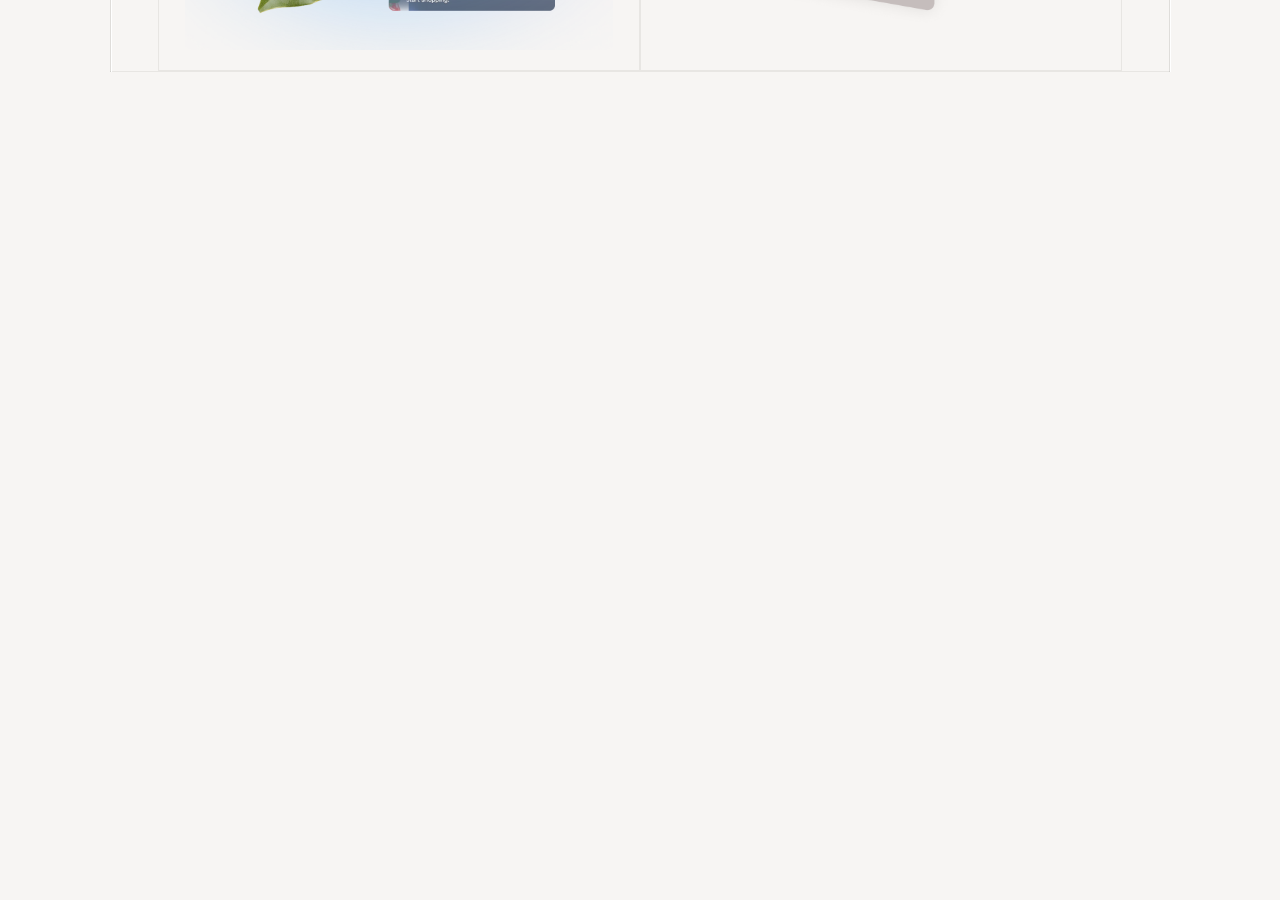
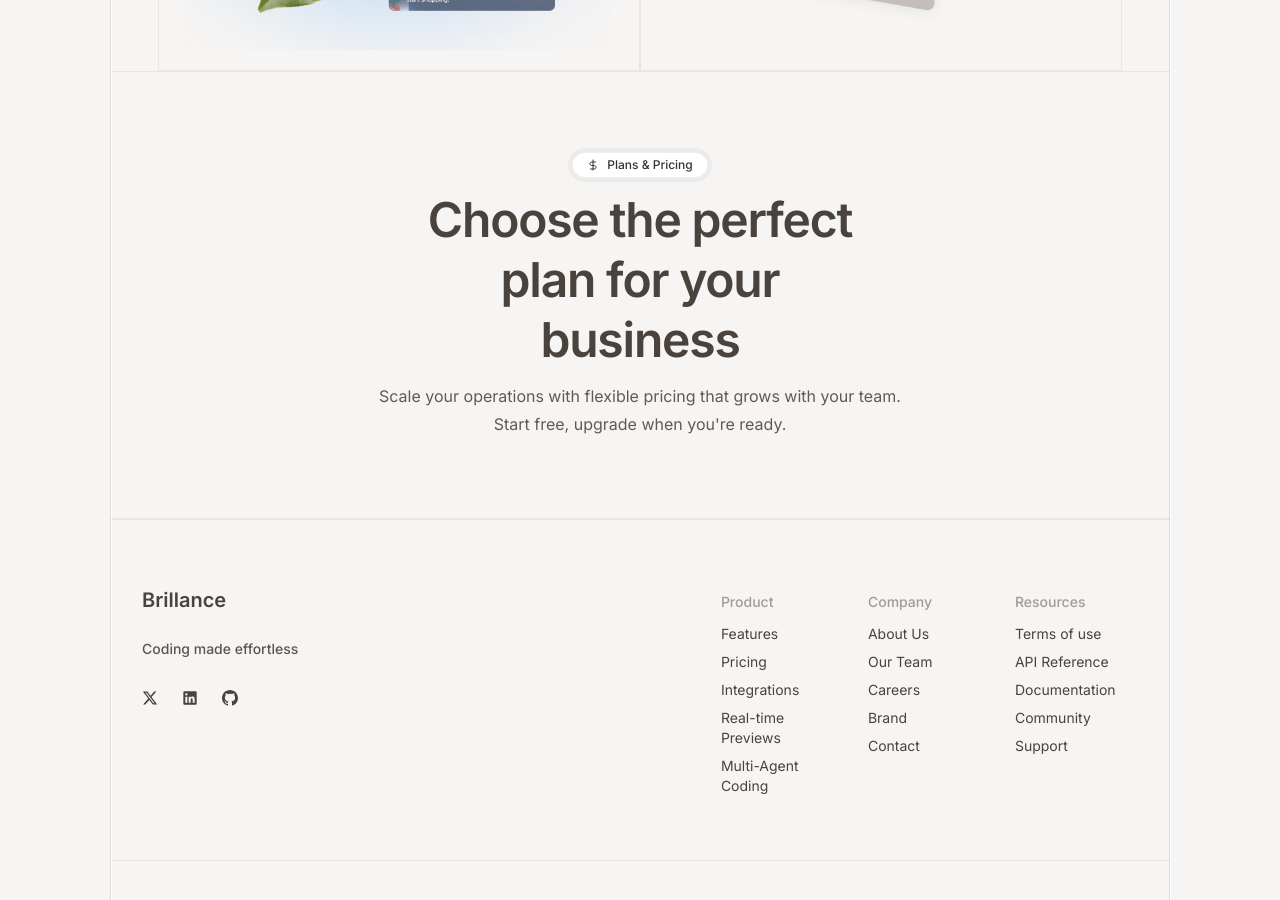
Before and after one commit to ali1215311/project-1-Brilliance, a React (Vite) app: page / in a window 1280 px wide. Shown: the part 3240-4140 px from the top of the page. Before the commit the page ends 3312 px from the top, so only its background shows below. Built offline with nearby package versions, Linux system fonts and the light colour scheme.

Commit message:
Add Footer, complete site

```diff
--- a/src/App.jsx
+++ b/src/App.jsx
@@ -1,8 +1,10 @@
-import FeatureCards from "./Components/FeatureCards";
-import Hero from "./Components/Hero";
-import Navigation from "./Components/Navigation";
-import Services from "./Components/Services";
-import Testimonials from "./Components/Testimonials";
+import FeatureCards from "./components/FeatureCards";
+import Footer from "./components/Footer";
+import Hero from "./components/Hero";
+import Navigation from "./components/Navigation";
+import Pricing from "./components/Pricing";
+import Services from "./components/Services";
+import Testimonials from "./components/Testimonials";
 
 const App = () => {
   return (
@@ -14,6 +16,8 @@ const App = () => {
       <FeatureCards />
       <Testimonials />
       <Services />
+      <Pricing />
+      <Footer />
     </div>
   );
 };
--- /dev/null
+++ b/src/Components/Footer.jsx
@@ -0,0 +1,97 @@
+import Github from "./svg/Github";
+import LinkedIn from "./svg/LinkedIn";
+import Twitter from "./svg/Twitter";
+
+const Footer = () => {
+  return (
+    <>
+      <div className="w-full max-w-[calc(100%-32px)] sm:max-w-[calc(100%-48px)] md:max-w-[calc(100%-64px)] lg:max-w-[1060px] border-t border-[rgba(55,50,47,0.12)] pt-10 pb-16 m-auto">
+        <div className="flex flex-col justify-between md:flex-row pb-8 md:px-8 lg:px-0">
+          <div className="flex flex-col justify-start gap-8 p-4 md:p-8 h-auto">
+            <h3 className="text-[#49423D] text-xl font-semibold leading-4">
+              Brillance
+            </h3>
+            <p className="text-[rgba(73,66,61,0.90)] text-sm font-medium leading-[18px]">
+              Coding made effortless
+            </p>
+            <div className="flex justify-start items-center gap-4">
+              <Twitter />
+              <LinkedIn />
+              <Github />
+            </div>
+          </div>
+          <div className="flex flex-col sm:flex-row flex-wrap justify-start p-4 md:p-8 gap-6 mad:gap-8">
+            <div className="flex flex-col justify-start items-start gap-3 flex-1 min-w-[120px]">
+              <h4 className="text-[rgba(73,66,61,0.50)] text-sm font-medium leading-5">
+                Product
+              </h4>
+              <div className="flex flex-col justify-end items-start gap-2">
+                <p className="text-[#49423D] text-sm font-normal leading-5 cursor-pointer hover:text-[#37322F] transition-colors">
+                  Features
+                </p>
+                <p className="text-[#49423D] text-sm font-normal leading-5 cursor-pointer hover:text-[#37322F] transition-colors">
+                  Pricing
+                </p>
+                <p className="text-[#49423D] text-sm font-normal leading-5 cursor-pointer hover:text-[#37322F] transition-colors">
+                  Integrations
+                </p>
+                <p className="text-[#49423D] text-sm font-normal leading-5 cursor-pointer hover:text-[#37322F] transition-colors">
+                  Real-time Previews
+                </p>
+                <p className="text-[#49423D] text-sm font-normal leading-5 cursor-pointer hover:text-[#37322F] transition-colors">
+                  Multi-Agent Coding
+                </p>
+              </div>
+            </div>
+            <div className="flex flex-col justify-start items-start gap-3 flex-1 min-w-[120px]">
+              <h4 className="text-[rgba(73,66,61,0.50)] text-sm font-medium leading-5">
+                Company
+              </h4>
+              <div className="flex flex-col justify-end items-start gap-2">
+                <p className="text-[#49423D] text-sm font-normal leading-5 cursor-pointer hover:text-[#37322F] transition-colors">
+                  About Us
+                </p>
+                <p className="text-[#49423D] text-sm font-normal leading-5 cursor-pointer hover:text-[#37322F] transition-colors">
+                  Our Team
+                </p>
+                <p className="text-[#49423D] text-sm font-normal leading-5 cursor-pointer hover:text-[#37322F] transition-colors">
+                  Careers
+                </p>
+                <p className="text-[#49423D] text-sm font-normal leading-5 cursor-pointer hover:text-[#37322F] transition-colors">
+                  Brand
+                </p>
+                <p className="text-[#49423D] text-sm font-normal leading-5 cursor-pointer hover:text-[#37322F] transition-colors">
+                  Contact
+                </p>
+              </div>
+            </div>
+            <div className="flex flex-col justify-start items-start gap-3 flex-1 min-w-[120px]">
+              <h4 className="text-[rgba(73,66,61,0.50)] text-sm font-medium leading-5">
+                Resources
+              </h4>
+              <div className="flex flex-col justify-end items-start gap-2">
+                <p className="text-[#49423D] text-sm font-normal leading-5 cursor-pointer hover:text-[#37322F] transition-colors">
+                  Terms of use
+                </p>
+                <p className="text-[#49423D] text-sm font-normal leading-5 cursor-pointer hover:text-[#37322F] transition-colors">
+                  API Reference
+                </p>
+                <p className="text-[#49423D] text-sm font-normal leading-5 cursor-pointer hover:text-[#37322F] transition-colors">
+                  Documentation
+                </p>
+                <p className="text-[#49423D] text-sm font-normal leading-5 cursor-pointer hover:text-[#37322F] transition-colors">
+                  Community
+                </p>
+                <p className="text-[#49423D] text-sm font-normal leading-5 cursor-pointer hover:text-[#37322F] transition-colors">
+                  Support
+                </p>
+              </div>
+            </div>
+          </div>
+        </div>
+        <div className="h-12 relative overflow-hidden border-t border-b border-[rgba(55,50,47,0.12)]"></div>
+      </div>
+    </>
+  );
+};
+export default Footer;
--- a/src/Components/Services.jsx
+++ b/src/Components/Services.jsx
@@ -3,7 +3,6 @@ import img4 from "../assets/images/services/speak.png";
 import img1 from "../assets/images/services/work-order.png";
 import img2 from "../assets/images/services/work-sync.png";
 import Card from "./Card";
-
 import HeadingTemplate from "./HeadingTemplate";
 import ServicesSvg from "./svg/ServicesSvg";
 
--- /dev/null
+++ b/src/Components/svg/Github.jsx
@@ -0,0 +1,19 @@
+const Github = () => {
+  return (
+    <div className="w-6 h-6 overflow-hidden">
+      <svg
+        width="16"
+        height="16"
+        viewBox="0 0 24 24"
+        fill="none"
+        xmlns="http://www.w3.org/2000/svg"
+      >
+        <path
+          d="M12 0c-6.626 0-12 5.373-12 12 0 5.302 3.438 9.8 8.207 11.387.599.111.793-.261.793-.577v-2.234c-3.338.726-4.033-1.416-4.033-1.416-.546-1.387-1.333-1.756-1.333-1.756-1.089-.745.083-.729.083-.729 1.205.084 1.839 1.237 1.839 1.237 1.07 1.834 2.807 1.304 3.492.997.107-.775.418-1.305.762-1.604-2.665-.305-5.467-1.334-5.467-5.931 0-1.311.469-2.381 1.236-3.221-.124-.303-.535-1.524.117-3.176 0 0 1.008-.322 3.301 1.23A11.509 11.509 0 0112 5.803c1.02.005 2.047.138 3.006.404 2.291-1.552 3.297-1.23 3.297-1.23.653 1.653.242 2.874.118 3.176.77.84 1.235 1.911 1.235 3.221 0 4.609-2.807 5.624-5.479 5.921.43.372.823 1.102.823 2.222v3.293c0 .319.192.694.801.576C20.566 21.797 24 17.300 24 12c0-6.627-5.374-12-12-12z"
+          fill="#49423D"
+        />
+      </svg>
+    </div>
+  );
+};
+export default Github;
--- /dev/null
+++ b/src/Components/svg/LinkedIn.jsx
@@ -0,0 +1,21 @@
+const LinkedIn = () => {
+  return (
+    <>
+      <div className="w-6 h-6 overflow-hidden">
+        <svg
+          width="16"
+          height="16"
+          viewBox="0 0 24 24"
+          fill="none"
+          xmlns="http://www.w3.org/2000/svg"
+        >
+          <path
+            d="M20.5 2h-17A1.5 1.5 0 002 3.5v17A1.5 1.5 0 003.5 22h17a1.5 1.5 0 001.5-1.5v-17A1.5 1.5 0 0020.5 2zM8 19H5v-9h3zM6.5 8.25A1.75 1.75 0 118.3 6.5a1.78 1.78 0 01-1.8 1.75zM19 19h-3v-4.74c0-1.42-.6-1.93-1.38-1.93A1.74 1.74 0 0013 14.19a.66.66 0 000 .14V19h-3v-9h2.9v1.3a3.11 3.11 0 012.7-1.4c1.55 0 3.36.86 3.36 3.66z"
+            fill="#49423D"
+          />
+        </svg>
+      </div>
+    </>
+  );
+};
+export default LinkedIn;
--- /dev/null
+++ b/src/Components/svg/Twitter.jsx
@@ -0,0 +1,21 @@
+const Twitter = () => {
+  return (
+    <>
+      <div class="w-6 h-6 overflow-hidden">
+        <svg
+          width="16"
+          height="16"
+          viewBox="0 0 24 24"
+          fill="none"
+          xmlns="http://www.w3.org/2000/svg"
+        >
+          <path
+            d="M18.244 2.25h3.308l-7.227 8.26 8.502 11.24H16.17l-5.214-6.817L4.99 21.75H1.68l7.73-8.835L1.254 2.25H8.08l4.713 6.231zm-1.161 17.52h1.833L7.084 4.126H5.117z"
+            fill="#49423D"
+          />
+        </svg>
+      </div>
+    </>
+  );
+};
+export default Twitter;
```
